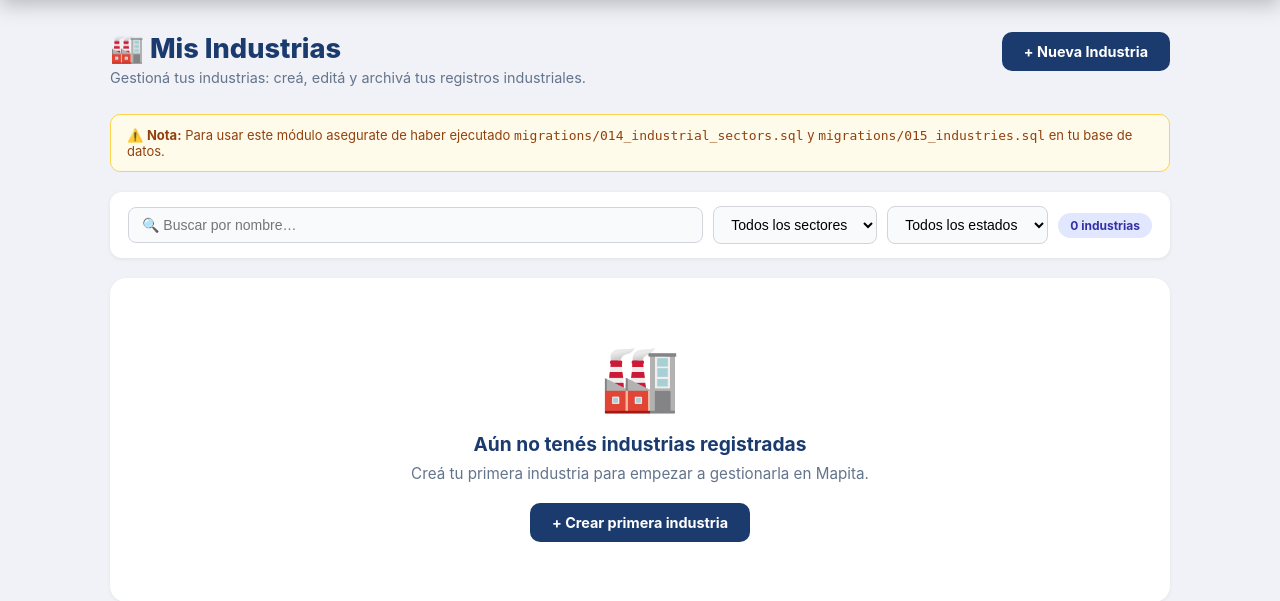
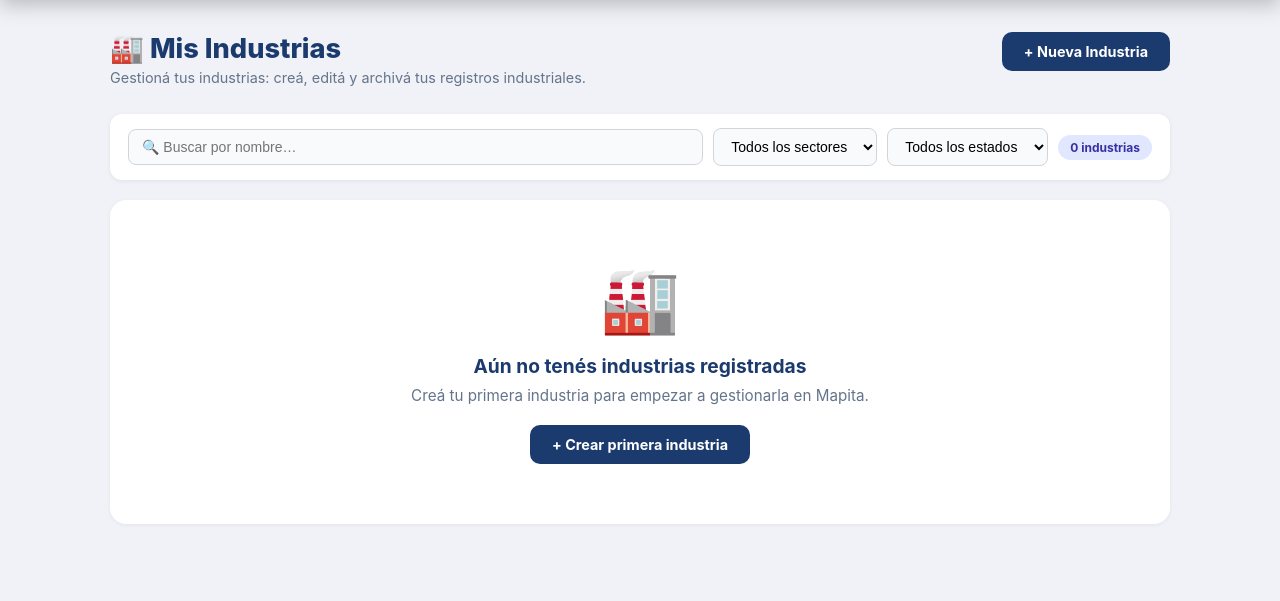
Before and after one commit to pablofarias19/mmm_ppp, a PHP site: page /views/industry/dashboard_industries.php in a window 1280 px wide. Shown: the part 64-665 px from the top of the page. Run offline with PHP 8.4, Linux system fonts and the light colour scheme; the visitor is signed in with stand-in values (Sample User, id 1); data that the repository does not hold is empty.

Commit message:
remove hardcoded migration notices from dashboard and admin
Agent-Logs-Url: https://github.com/pablofarias19/mmm_ppp/sessions/263a0a2a-36bd-4d9e-9536-0440e2e56733

Co-authored-by: pablofarias19 <38837072+pablofarias19@users.noreply.github.com>

```diff
--- a/admin/index.php
+++ b/admin/index.php
@@ -408,11 +408,6 @@ $tab = in_array($_GET['tab'] ?? '', $validTabs) ? $_GET['tab'] : 'negocios';
         <div class="section-header">
             <h2>🏭 Catálogo: Sectores Industriales</h2>
             <button class="btn btn-primary" onclick="openSectorModal()">+ Nuevo Sector</button>
-        </div>
-        <div style="background:#e0f2fe;border:1px solid #7dd3fc;border-radius:8px;padding:12px;margin-bottom:16px;font-size:13px;color:#0369a1;">
-            ℹ️ <strong>Este es el catálogo de sectores</strong> — taxonomía usada por el módulo de Industrias de los usuarios.
-            Los usuarios crean sus industrias en <a href="/industrias" style="color:#0369a1;font-weight:700;">🏭 Industrias</a>.
-            Asegurate de haber ejecutado <code>migrations/014_industrial_sectors.sql</code> antes de usar este módulo.
         </div>
         <div style="margin-bottom:16px;display:flex;gap:10px;align-items:center;flex-wrap:wrap;">
             <input type="text" id="search-sectores" placeholder="🔍 Buscar por nombre…"
--- a/views/industry/dashboard_industries.php
+++ b/views/industry/dashboard_industries.php
@@ -113,17 +113,6 @@ $userName = htmlspecialchars($_SESSION['user_name'] ?? 'Usuario');
             white-space: nowrap;
         }
         .btn-primary:hover { background: #0d2247; }
-
-        /* ── MIGRATION NOTICE ───────────────────────────────── */
-        .migration-notice {
-            background: #fffbeb;
-            border: 1px solid #fcd34d;
-            border-radius: 10px;
-            padding: 12px 16px;
-            margin-bottom: 20px;
-            font-size: 13px;
-            color: #92400e;
-        }
 
         /* ── FILTERS BAR ────────────────────────────────────── */
         .filters-bar {
@@ -316,13 +305,6 @@ $userName = htmlspecialchars($_SESSION['user_name'] ?? 'Usuario');
             <p class="page-subtitle">Gestioná tus industrias: creá, editá y archivá tus registros industriales.</p>
         </div>
         <a href="/industry_new" class="btn-primary">+ Nueva Industria</a>
-    </div>
-
-    <!-- MIGRATION NOTICE -->
-    <div class="migration-notice">
-        ⚠️ <strong>Nota:</strong> Para usar este módulo asegurate de haber ejecutado
-        <code>migrations/014_industrial_sectors.sql</code> y <code>migrations/015_industries.sql</code>
-        en tu base de datos.
     </div>
 
     <!-- ALERTS -->
```
